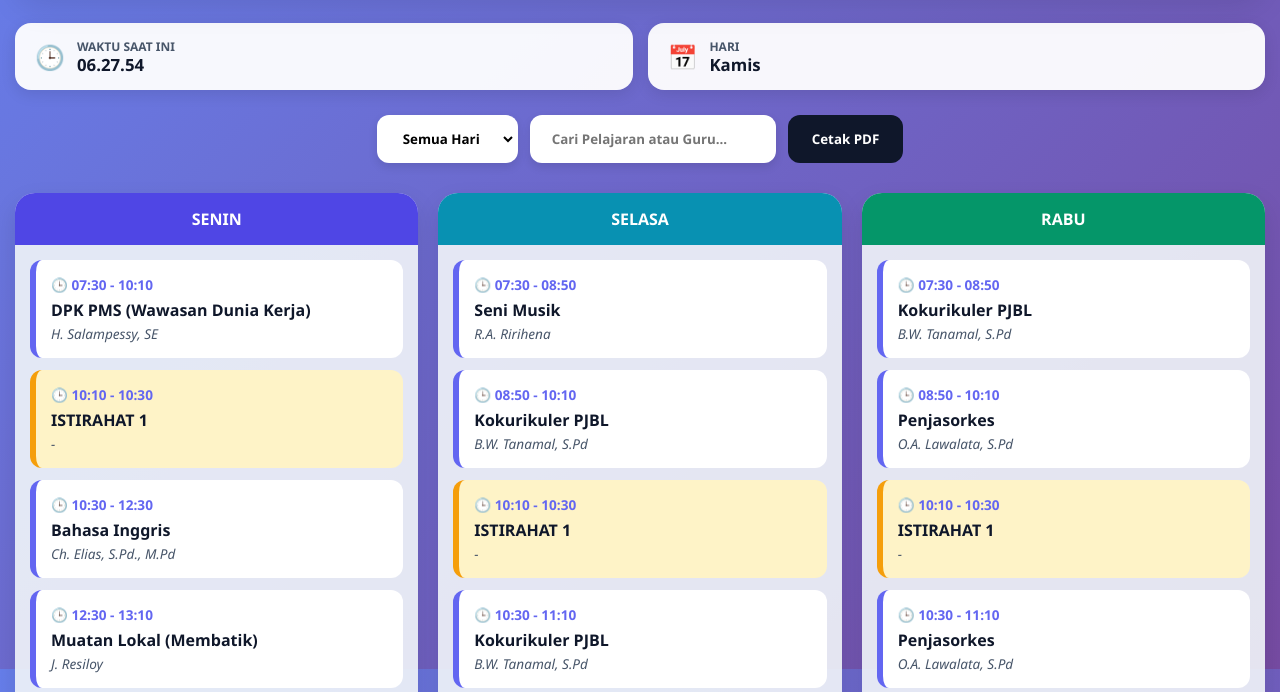
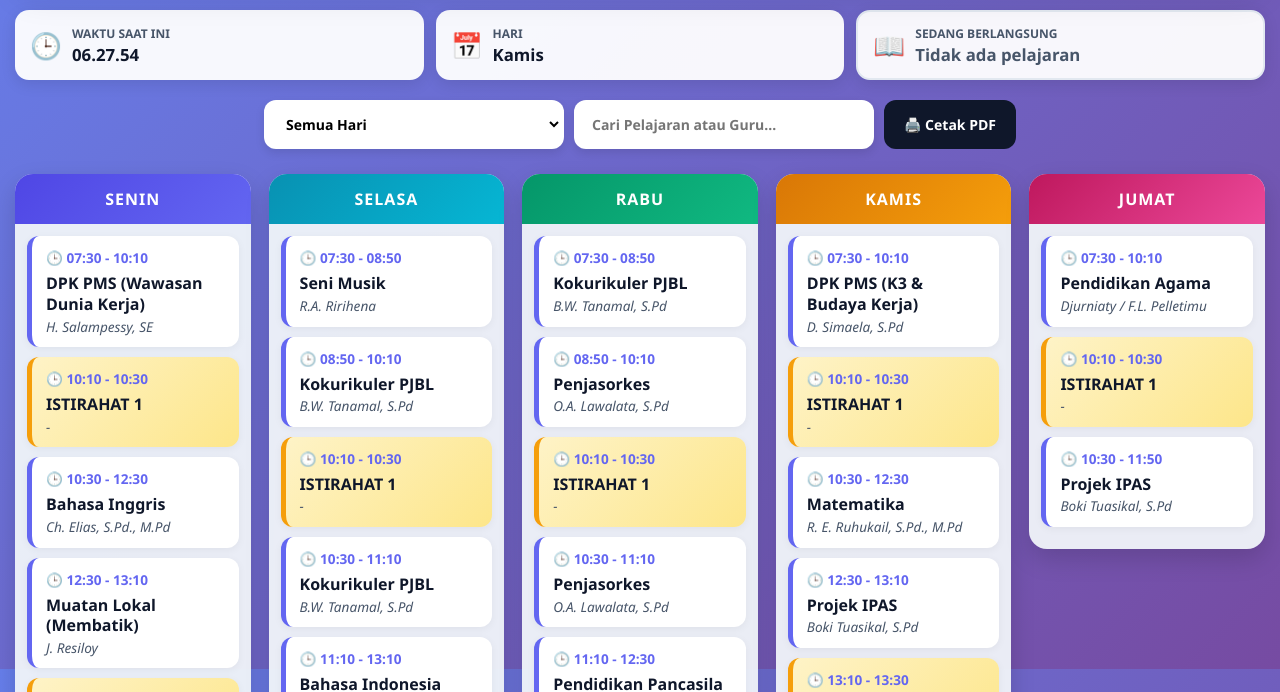
Before and after one commit to alexbahy-tech/jadwal-x-pms, a plain HTML site: page index.html in a window 1280 px wide. Shown: the part 131-823 px from the top of the page. Drawn offline with Linux system fonts and the light colour scheme.

Commit message:
Update index.html

```diff
--- a/index.html
+++ b/index.html
@@ -22,7 +22,6 @@
             --gray-900: #0f172a;
         }
 
-        /* Reset & Base Styles */
         * { margin: 0; padding: 0; box-sizing: border-box; font-family: 'Segoe UI', system-ui, -apple-system, sans-serif; }
 
         body {
@@ -38,11 +37,11 @@
         /* Header */
         header {
             text-align: center;
-            margin-bottom: 25px;
+            margin-bottom: 20px;
             background: rgba(255, 255, 255, 0.15);
             backdrop-filter: blur(20px);
-            border-radius: 24px;
-            padding: 25px;
+            border-radius: 20px;
+            padding: 20px 15px;
             border: 1px solid rgba(255, 255, 255, 0.3);
             box-shadow: 0 8px 32px rgba(0, 0, 0, 0.1);
             color: white;
@@ -54,60 +53,98 @@
             to { opacity: 1; transform: translateY(0); }
         }
 
-        header h1 { font-size: 1.6rem; margin-bottom: 5px; text-shadow: 2px 2px 4px rgba(0,0,0,0.2); }
-        header p { font-size: 1rem; font-weight: 800; letter-spacing: 1px; }
+        header h1 {
+            font-size: clamp(1.2rem, 4vw, 1.8rem);
+            margin-bottom: 5px;
+            text-shadow: 2px 2px 4px rgba(0,0,0,0.2);
+            line-height: 1.3;
+        }
+        header p {
+            font-size: clamp(0.85rem, 2.5vw, 1rem);
+            font-weight: 800;
+            letter-spacing: 0.5px;
+        }
 
-        /* Info Bar - Perbaikan Utama Responsivitas */
+        /* Info Bar - Responsif Penuh */
         .info-bar {
             display: grid;
-            grid-template-columns: repeat(auto-fit, minmax(280px, 1fr));
-            gap: 15px;
-            margin-bottom: 25px;
+            grid-template-columns: repeat(auto-fit, minmax(150px, 1fr));
+            gap: 12px;
+            margin-bottom: 20px;
         }
 
-        /* Khusus di HP agar tidak terlalu lebar */
-        @media (max-width: 480px) {
-            .info-bar { grid-template-columns: 1fr; }
+        @media (max-width: 600px) {
+            .info-bar {
+                grid-template-columns: 1fr;
+                gap: 10px;
+            }
         }
 
         .info-card {
             background: rgba(255, 255, 255, 0.95);
-            padding: 15px 20px;
-            border-radius: 16px;
+            padding: 12px 15px;
+            border-radius: 14px;
             box-shadow: 0 4px 15px rgba(0,0,0,0.1);
             display: flex;
             align-items: center;
-            gap: 12px;
+            gap: 10px;
             transition: transform 0.3s ease;
+            min-height: 70px;
+        }
+
+        .info-card:hover {
+            transform: translateY(-2px);
         }
 
         .info-card.active-lesson {
+            border: 2px solid var(--gray-200);
+            background: rgba(255, 255, 255, 0.95);
+        }
+
+        .info-card.active-lesson.has-active {
             border: 2px solid var(--accent);
-            background: #fffbeb;
+            background: linear-gradient(135deg, #fffbeb 0%, #fef3c7 100%);
             animation: pulse-border 2s infinite;
         }
 
         @keyframes pulse-border {
-            0% { border-color: var(--accent); }
-            50% { border-color: transparent; }
-            100% { border-color: var(--accent); }
+            0%, 100% { border-color: var(--accent); box-shadow: 0 0 0 rgba(245, 158, 11, 0.4); }
+            50% { border-color: #fbbf24; box-shadow: 0 0 20px rgba(245, 158, 11, 0.6); }
         }
 
-        .info-icon { font-size: 1.5rem; }
-        .info-text h3 { font-size: 0.75rem; color: var(--gray-600); text-transform: uppercase; }
-        .info-text p { font-size: 1.05rem; color: var(--gray-900); font-weight: 700; line-height: 1.2; }
+        .info-icon {
+            font-size: clamp(1.3rem, 4vw, 1.6rem);
+            flex-shrink: 0;
+        }
+        .info-text {
+            flex: 1;
+            min-width: 0;
+        }
+        .info-text h3 {
+            font-size: clamp(0.65rem, 2vw, 0.75rem);
+            color: var(--gray-600);
+            text-transform: uppercase;
+            margin-bottom: 3px;
+        }
+        .info-text p {
+            font-size: clamp(0.9rem, 2.5vw, 1.05rem);
+            color: var(--gray-900);
+            font-weight: 700;
+            line-height: 1.2;
+            overflow-wrap: break-word;
+        }
 
-        /* Controls */
+        /* Controls - Responsif */
         .controls {
             display: flex;
-            gap: 12px;
-            margin-bottom: 30px;
+            gap: 10px;
+            margin-bottom: 25px;
             justify-content: center;
             flex-wrap: wrap;
         }
 
         select, input {
-            padding: 12px 20px;
+            padding: 12px 16px;
             border-radius: 12px;
             border: 2px solid transparent;
             background: white;
@@ -115,91 +152,194 @@
             font-weight: 600;
             outline: none;
             transition: all 0.3s ease;
+            font-size: 14px;
+            flex: 1 1 auto;
+            min-width: 150px;
+            max-width: 300px;
+        }
+
+        @media (max-width: 600px) {
+            select, input {
+                width: 100%;
+                max-width: 100%;
+                min-width: 100%;
+            }
+        }
+
+        select:focus, input:focus {
+            border-color: var(--primary);
+            box-shadow: 0 0 0 3px rgba(99, 102, 241, 0.1);
         }
 
         .btn-print {
-            padding: 12px 24px;
+            padding: 12px 20px;
             border-radius: 12px;
             border: none;
             background: var(--gray-900);
             color: white;
             font-weight: 700;
             cursor: pointer;
+            transition: all 0.3s ease;
+            font-size: 14px;
+            flex: 0 0 auto;
         }
 
-        /* Schedule Grid */
+        .btn-print:hover {
+            background: var(--primary-dark);
+            transform: translateY(-2px);
+            box-shadow: 0 6px 20px rgba(0,0,0,0.2);
+        }
+
+        @media (max-width: 600px) {
+            .btn-print {
+                width: 100%;
+            }
+        }
+
+        /* Schedule Grid - Responsif */
         .schedule-grid {
             display: grid;
-            grid-template-columns: repeat(auto-fit, minmax(300px, 1fr));
-            gap: 20px;
+            grid-template-columns: repeat(auto-fit, minmax(280px, 1fr));
+            gap: 18px;
+        }
+
+        @media (max-width: 600px) {
+            .schedule-grid {
+                grid-template-columns: 1fr;
+                gap: 15px;
+            }
+        }
+
+        @media (min-width: 1200px) {
+            .schedule-grid {
+                grid-template-columns: repeat(5, 1fr);
+            }
         }
 
         .day-column {
-            background: rgba(241, 245, 249, 0.9);
-            border-radius: 20px;
+            background: rgba(241, 245, 249, 0.95);
+            border-radius: 18px;
             overflow: hidden;
-            box-shadow: 0 10px 25px rgba(0,0,0,0.1);
+            box-shadow: 0 10px 25px rgba(0,0,0,0.15);
             height: fit-content;
+            transition: transform 0.3s ease;
+        }
+
+        .day-column:hover {
+            transform: translateY(-5px);
         }
 
         .day-header {
-            padding: 15px;
+            padding: 14px;
             text-align: center;
             color: white;
             font-weight: 800;
             text-transform: uppercase;
+            font-size: clamp(0.9rem, 2.5vw, 1rem);
+            letter-spacing: 1px;
         }
 
-        .senin { background: #4f46e5; }
-        .selasa { background: #0891b2; }
-        .rabu { background: #059669; }
-        .kamis { background: #d97706; }
-        .jumat { background: #be185d; }
+        .senin { background: linear-gradient(135deg, #4f46e5 0%, #6366f1 100%); }
+        .selasa { background: linear-gradient(135deg, #0891b2 0%, #06b6d4 100%); }
+        .rabu { background: linear-gradient(135deg, #059669 0%, #10b981 100%); }
+        .kamis { background: linear-gradient(135deg, #d97706 0%, #f59e0b 100%); }
+        .jumat { background: linear-gradient(135deg, #be185d 0%, #ec4899 100%); }
 
-        .day-content { padding: 15px; }
+        .day-content { padding: 12px; }
 
         .card {
             background: white;
             border-radius: 12px;
-            padding: 15px;
-            margin-bottom: 12px;
-            border-left: 6px solid var(--primary);
+            padding: 12px 14px;
+            margin-bottom: 10px;
+            border-left: 5px solid var(--primary);
             position: relative;
             transition: all 0.3s ease;
+            box-shadow: 0 2px 8px rgba(0,0,0,0.05);
+        }
+
+        .card:hover {
+            box-shadow: 0 4px 12px rgba(0,0,0,0.1);
         }
 
         .card.active {
-            background: #e0e7ff;
+            background: linear-gradient(135deg, #e0e7ff 0%, #ddd6fe 100%);
             border-color: #4338ca;
-            transform: scale(1.02);
+            transform: scale(1.03);
             z-index: 1;
-            box-shadow: 0 5px 15px rgba(0,0,0,0.1);
+            box-shadow: 0 8px 20px rgba(67, 56, 202, 0.3);
+            animation: activeGlow 2s infinite;
         }
 
-        .card.istirahat { background: #fef3c7; border-left-color: #f59e0b; }
+        @keyframes activeGlow {
+            0%, 100% { box-shadow: 0 8px 20px rgba(67, 56, 202, 0.3); }
+            50% { box-shadow: 0 8px 25px rgba(67, 56, 202, 0.5); }
+        }
 
-        .time { font-size: 0.85rem; font-weight: 800; color: var(--primary); display: block; margin-bottom: 5px; }
-        .subject { font-size: 1rem; font-weight: 700; color: var(--gray-900); margin-bottom: 3px; }
-        .teacher { font-size: 0.85rem; color: var(--gray-600); font-style: italic; }
+        .card.istirahat {
+            background: linear-gradient(135deg, #fef3c7 0%, #fde68a 100%);
+            border-left-color: #f59e0b;
+        }
+
+        .time {
+            font-size: clamp(0.75rem, 2vw, 0.85rem);
+            font-weight: 800;
+            color: var(--primary);
+            display: block;
+            margin-bottom: 6px;
+        }
+        .subject {
+            font-size: clamp(0.9rem, 2.2vw, 1rem);
+            font-weight: 700;
+            color: var(--gray-900);
+            margin-bottom: 4px;
+            line-height: 1.3;
+        }
+        .teacher {
+            font-size: clamp(0.75rem, 2vw, 0.85rem);
+            color: var(--gray-600);
+            font-style: italic;
+            line-height: 1.2;
+        }
 
         .badge-now {
-            background: var(--accent);
+            background: linear-gradient(135deg, #f59e0b 0%, #fbbf24 100%);
             color: white;
-            padding: 2px 8px;
+            padding: 3px 10px;
             border-radius: 20px;
-            font-size: 0.65rem;
+            font-size: clamp(0.6rem, 1.5vw, 0.7rem);
             font-weight: 800;
             float: right;
+            text-transform: uppercase;
+            letter-spacing: 0.5px;
+            box-shadow: 0 2px 8px rgba(245, 158, 11, 0.4);
+            animation: badgePulse 2s infinite;
         }
 
-        @media (max-width: 768px) {
-            .schedule-grid { grid-template-columns: 1fr; }
-            select, input { width: 100%; }
+        @keyframes badgePulse {
+            0%, 100% { transform: scale(1); }
+            50% { transform: scale(1.05); }
+        }
+
+        /* Tablet landscape */
+        @media (min-width: 768px) and (max-width: 1024px) {
+            .schedule-grid {
+                grid-template-columns: repeat(2, 1fr);
+            }
         }
 
         @media print {
-            .controls, #top-active-card { display: none; }
-            body { background: white; }
+            .controls, #top-active-card, .btn-print { display: none; }
+            body { background: white; padding: 10px; }
+            .day-column { break-inside: avoid; }
+        }
+
+        /* Loading state */
+        .loading {
+            text-align: center;
+            padding: 40px;
+            color: white;
+            font-size: 1.2rem;
         }
     </style>
 </head>
@@ -226,11 +366,11 @@
                 <p id="current-day">-</p>
             </div>
         </div>
-        <div class="info-card active-lesson" id="top-active-card" style="display: none;">
+        <div class="info-card active-lesson" id="top-active-card">
             <span class="info-icon">📖</span>
             <div class="info-text">
                 <h3>Sedang Berlangsung</h3>
-                <p id="top-active-subject">-</p>
+                <p id="top-active-subject">Tidak ada pelajaran</p>
             </div>
         </div>
     </div>
@@ -245,7 +385,7 @@
             <option value="Jum">Jumat</option>
         </select>
         <input type="text" id="search-input" placeholder="Cari Pelajaran atau Guru...">
-        <button class="btn-print" onclick="window.print()">Cetak PDF</button>
+        <button class="btn-print" onclick="window.print()">🖨️ Cetak PDF</button>
     </div>
 
     <div id="grid-container" class="schedule-grid"></div>
@@ -334,7 +474,7 @@ function render() {
                 const card = document.createElement('div');
                 card.className = `card ${item.type === 'break' ? 'istirahat' : ''} ${isActive ? 'active' : ''}`;
                 card.innerHTML = `
-                    <span class="time">🕒 ${item.time} ${isActive ? '<span class="badge-now">AKTIF</span>' : ''}</span>
+                    <span class="time">🕒 ${item.time} ${isActive ? '<span class="badge-now">Aktif</span>' : ''}</span>
                     <div class="subject">${item.subject}</div>
                     <div class="teacher">${item.teacher}</div>
                 `;
@@ -355,16 +495,22 @@ function updateClock() {
     const topCard = document.getElementById('top-active-card');
     const topSubject = document.getElementById('top-active-subject');
 
-    if (activeLesson) {
-        topCard.style.display = 'flex';
+    if (activeLesson && activeLesson.type !== 'break') {
+        topCard.classList.add('has-active');
         let displayText = activeLesson.subject;
         if (activeLesson.teacher !== "-") {
-            displayText += `<br><small>Oleh: ${activeLesson.teacher}</small>`;
+            displayText += `<br><small style="font-size: 0.85em; font-weight: 600;">${activeLesson.teacher}</small>`;
         }
         topSubject.innerHTML = displayText;
+    } else if (activeLesson && activeLesson.type === 'break') {
+        topCard.classList.add('has-active');
+        topSubject.innerHTML = `<span style="color: var(--accent);">⏸️ ${activeLesson.subject}</span>`;
     } else {
-        topCard.style.display = 'none';
+        topCard.classList.remove('has-active');
+        topSubject.innerHTML = '<span style="color: var(--gray-600);">Tidak ada pelajaran</span>';
     }
+
+    render();
 }
 
 setInterval(updateClock, 1000);
@@ -372,7 +518,6 @@ document.getElementById('filter-day').addEventListener('change', render);
 document.getElementById('search-input').addEventListener('input', render);
 
 updateClock();
-render();
 </script>
 </body>
 </html>
```
